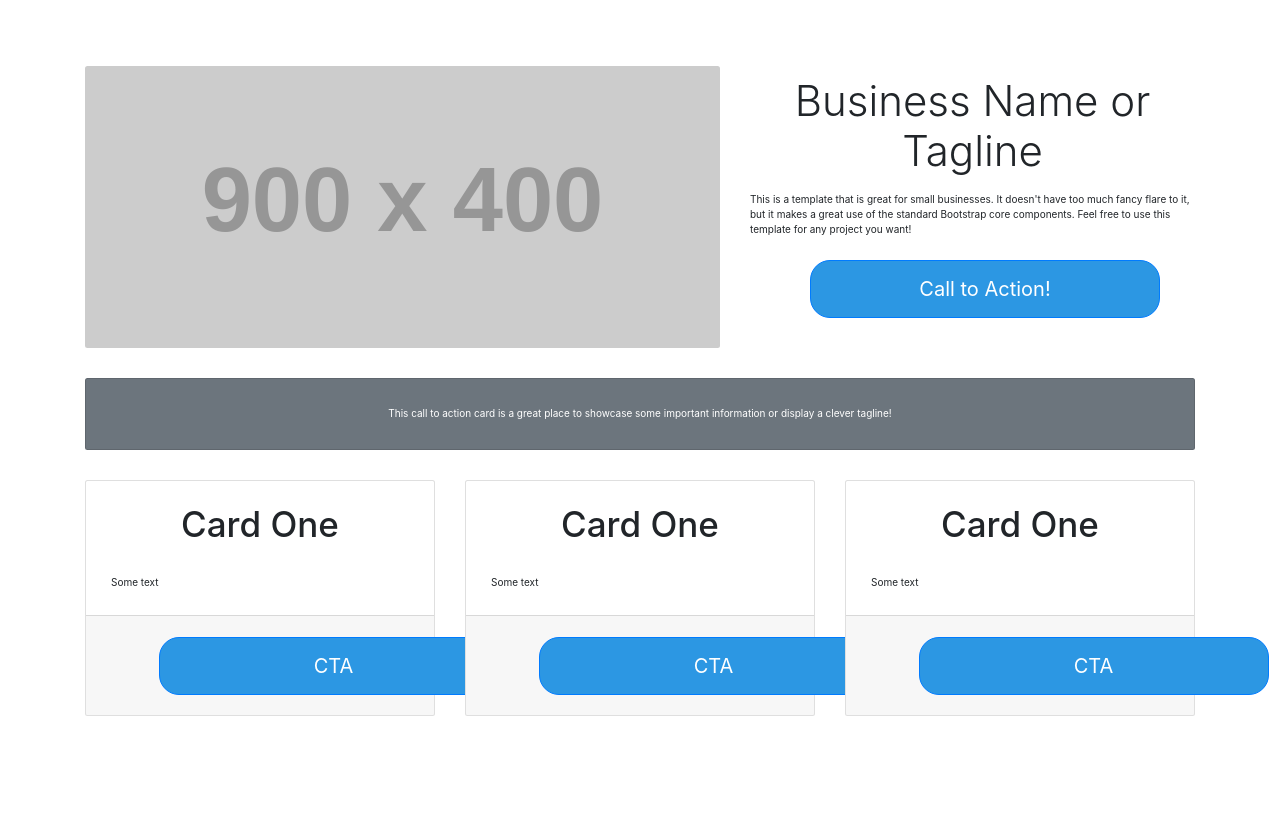
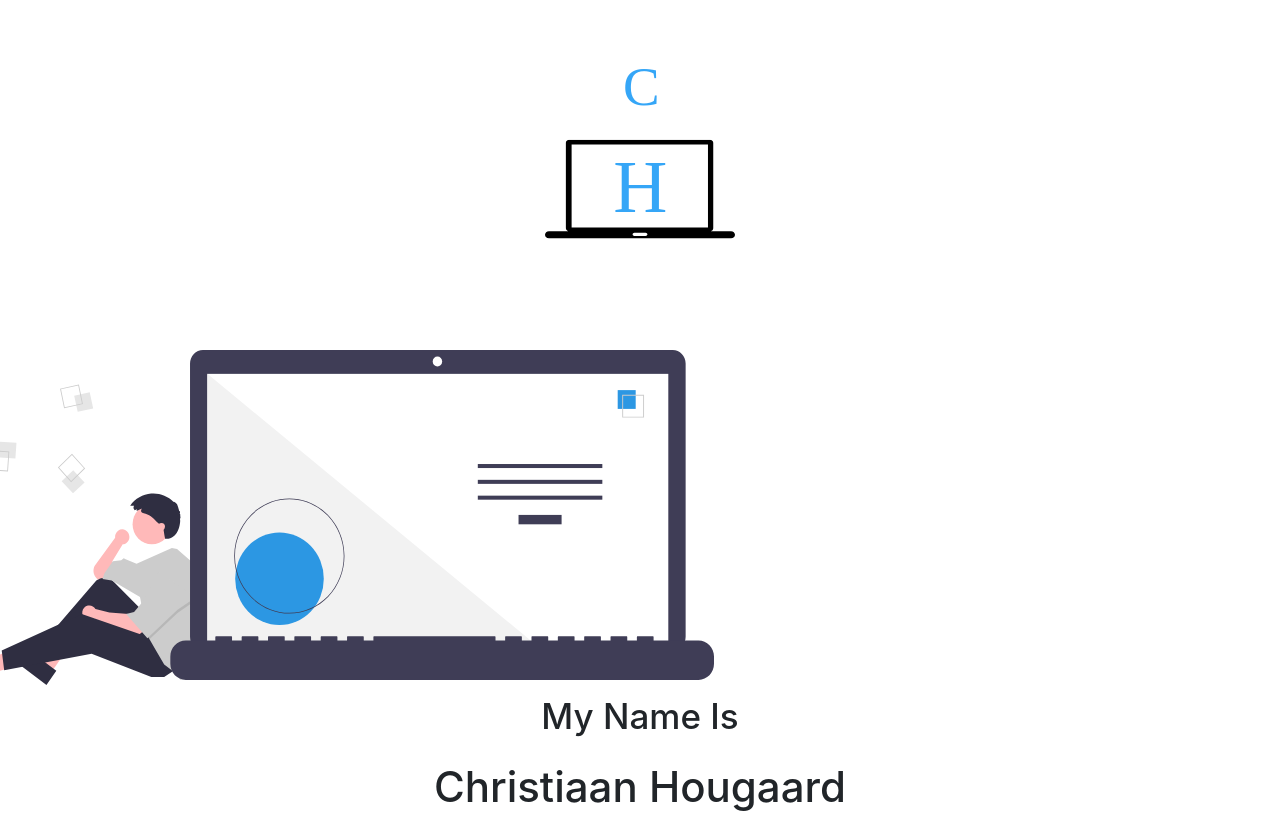
Before and after one commit to devChristiaan/hougaard__christiaan--final-project, a React (Create React App) app in the folder frontend/: page / in a window 1280 px wide. Shown: the top 813 px of the page. Built offline with nearby package versions, Linux system fonts and the light colour scheme; a web font is replaced by a local one.

Commit message:
migarted home page

```diff
--- a/frontend/src/components/pages/Home.js
+++ b/frontend/src/components/pages/Home.js
@@ -1,59 +1,22 @@
 import React from 'react'
-import { Container, Row, Col, Button, CardBody, CardTitle, CardText, CardFooter, Card } from 'reactstrap'
+import { Container } from 'reactstrap'
 
 const Home = () => {
     return(
         <Container>
-            <Row className="my-5">
-                <Col lg="7">
-                    <img className="img-fluid rounded mb-4 mb-lg-0" src="http://placehold.it/900x400" alt="" />
-                </Col>
-                <Col lg="5">
-                    <h1 className="font-weight-light">Business Name or Tagline</h1>
-                    <p>This is a template that is great for small businesses. It doesn't have too much fancy flare to it, but it makes a great use of the standard Bootstrap core components. Feel free to use this template for any project you want!</p>
-                    <Button color="primary">Call to Action!</Button>
-                </Col>
-            </Row>
-            <Card className="text-white bg-secondary my-5 py-4 text-center">
-                <CardBody>
-                    <CardText><p className="text-white m-0">This call to action card is a great place to showcase some important information or display a clever tagline!</p></CardText>
-                </CardBody>
-            </Card>
-            <Row>
-                <Col md="4" className="mb-5">
-                    <Card>
-                        <CardBody>
-                            <CardTitle><h2>Card One</h2></CardTitle>
-                            <CardBody>Some text</CardBody>
-                        </CardBody>
-                        <CardFooter>
-                            <Button color="primary" size="sm">CTA</Button>
-                        </CardFooter>
-                    </Card>
-                </Col>
-                <Col md="4" className="mb-5">
-                    <Card>
-                        <CardBody>
-                            <CardTitle><h2>Card One</h2></CardTitle>
-                            <CardBody>Some text</CardBody>
-                        </CardBody>
-                        <CardFooter>
-                            <Button color="primary" size="sm">CTA</Button>
-                        </CardFooter>
-                    </Card>
-                </Col>
-                <Col md="4" className="mb-5">
-                    <Card>
-                        <CardBody>
-                            <CardTitle><h2>Card One</h2></CardTitle>
-                            <CardBody>Some text</CardBody>
-                        </CardBody>
-                        <CardFooter>
-                            <Button color="primary" size="sm">CTA</Button>
-                        </CardFooter>
-                    </Card>
-                </Col>
-            </Row>
+            <section class="grid-logo">
+                <img src="/logo.svg" alt="Logo Image" class="logo" />
+            </section>
+            <section class='grid-graphic-resume'>
+                <img src="/laptop.svg" alt="Laptop Image" class="laptop"/>
+            </section>
+            <section class="grid-home">
+                <h2>My Name Is</h2>
+                <h1>Christiaan Hougaard</h1>
+                <p>I'm a Full Stack Web Developer. My main area of expertise is React, Node JS, HTML, CSS, SQL and Azure Cloud.</p>
+                <a href="portfolio.html" class="btn">View My Portfolio</a>
+                <a href="resume.html" class="btn">Read My Resume</a>
+            </section>
         </Container>
     )
 }
```
